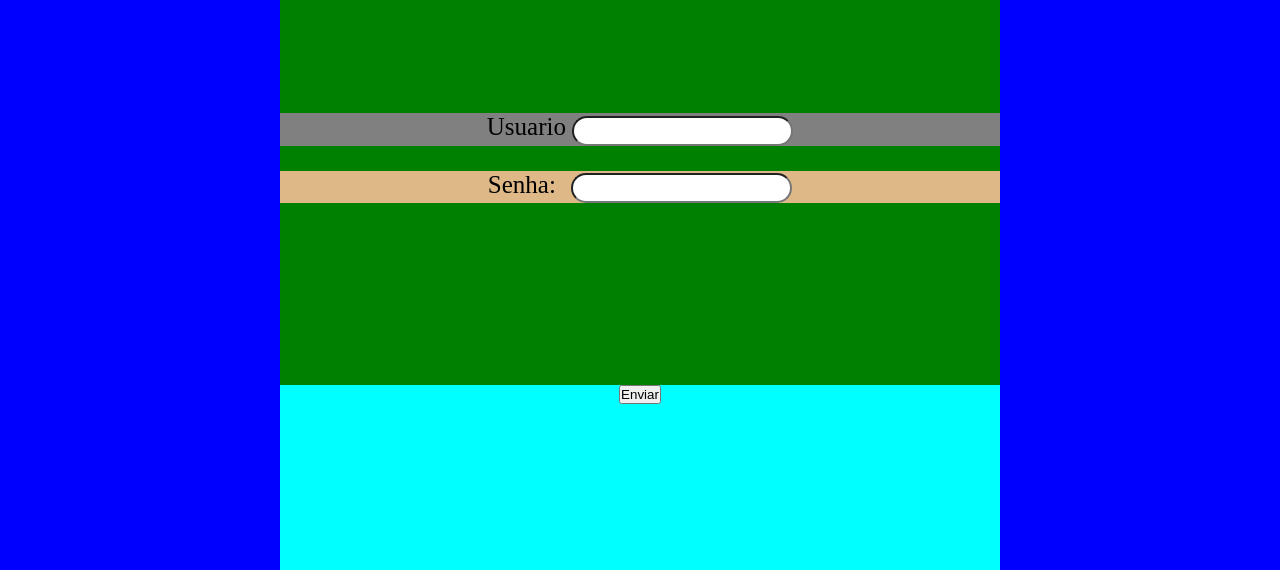
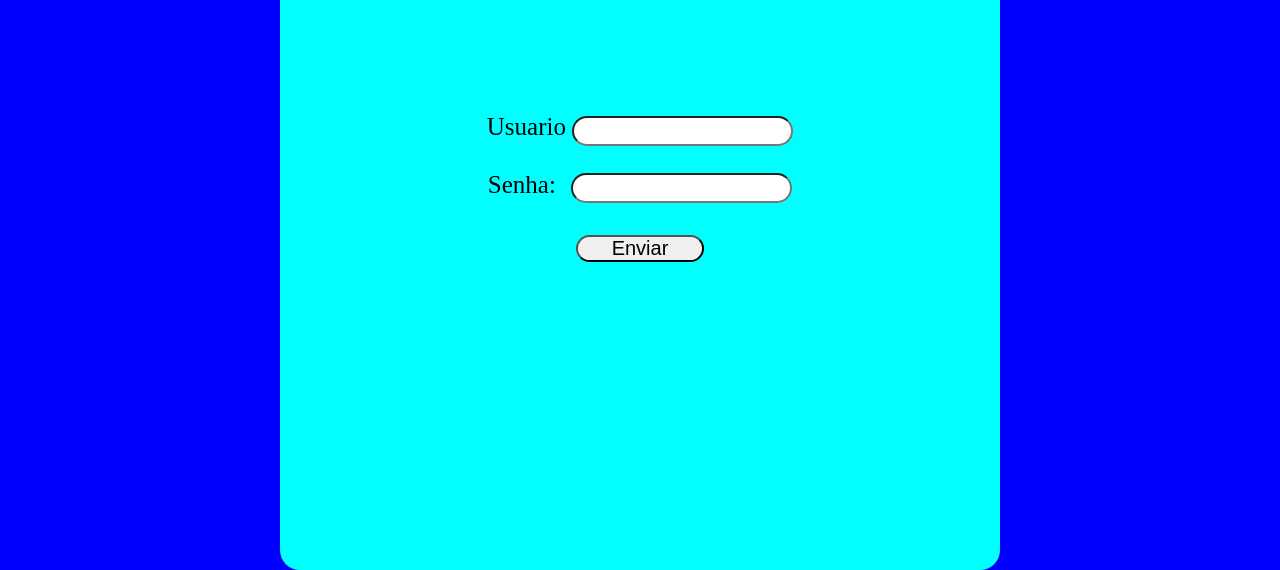
Before and after one commit to EnricoBrasil/basic-Login, a plain HTML site: page index.html in a window 1280 px wide. Shown: the part 262-832 px from the top of the page. Drawn offline with Linux system fonts and the light colour scheme.

Commit message:
style: alterações

```diff
--- a/index.html
+++ b/index.html
@@ -27,9 +27,8 @@
                             <input type="text" name="Senha" required size="25px">
                         </div>
 
+                        <button onclick="">Enviar</button>
                 </div>
-
-                <button onclick="">Enviar</button>
             </form>
 
     </main>
--- a/style.css
+++ b/style.css
@@ -3,6 +3,7 @@
     margin: 0;
     box-sizing: border-box;
 }
+
 main{
     display: flex;
     justify-content: center;
@@ -12,6 +13,7 @@ main{
 
 form{
     background-color: aqua;
+    border-radius: 20px;
     text-align: center;
     width: 45rem;
     height: 40rem;
@@ -23,15 +25,21 @@ form h1{
 
 .form-Login{
     justify-content: center;
-    background-color: green;
+    /* background-color: green; */
     height: 25rem;
     padding-top: 8rem;
+}
+.form-Login button{
+    font-size: 20px;
+    width: 8rem;
+    border-radius: 30px;
+    margin-top: 2rem;
 }
 
 
 .login{
     margin-bottom: 25px;
-    background-color: grey;
+    /* background-color: grey; */
     font-size: 25px;
 }
 .login input{
@@ -45,6 +53,6 @@ form h1{
 }
 
 .senha{
-    background-color: burlywood;
+    /* background-color: burlywood; */
     font-size: 25px;
 }
```
